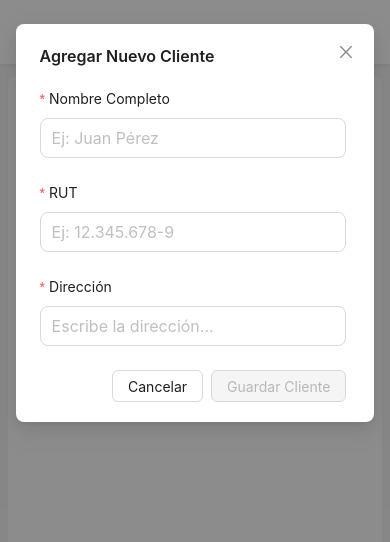
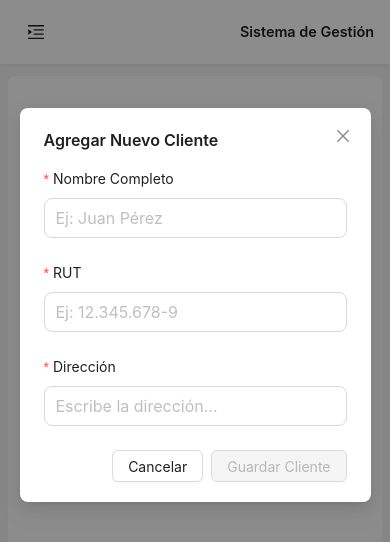
Before and after one commit to antoniofontanilla/Do-a-mantequilla-website, a React (Vite) app: page / in a window 390 px wide. Both pictures are taken after a click on the button "Nuevo Cliente". Shown: the top 542 px of the page. Built offline with nearby package versions, Linux system fonts and the light colour scheme.

Commit message:
style: restaurar vista original manteniendo soporte responsivo

```diff
--- a/src/pages/clientes/ClientesPage.tsx
+++ b/src/pages/clientes/ClientesPage.tsx
@@ -147,9 +147,8 @@ export const ClientesPage: React.FC = () => {
   ];
 
   return (
-    <div style={{ padding: "8px", maxWidth: "1200px", margin: "0 auto" }}>
+    <div style={{ padding: "24px", maxWidth: "1200px", margin: "0 auto" }}>
       <Card
-        styles={{ body: { padding: "12px" } }}
         title={
           <div
             style={{
@@ -157,23 +156,24 @@ export const ClientesPage: React.FC = () => {
               justifyContent: "space-between",
               alignItems: "center",
               flexWrap: "wrap",
-              gap: "8px",
+              gap: "16px",
             }}
           >
-            <Title level={3} style={{ margin: 0, fontSize: "1.1rem" }}>
+            <Title level={2} style={{ margin: 0 }}>
               Gestión de Clientes
             </Title>
             <Button
               type="primary"
               icon={<PlusOutlined />}
               onClick={() => setIsModalOpen(true)}
+              size="large"
             >
               Nuevo Cliente
             </Button>
           </div>
         }
       >
-        {/* TABLA CON SCROLL HORIZONTAL */}
+        {/* TABLA CON SCROLL HORIZONTAL SOLO SI ES NECESARIO */}
         <div style={{ width: "100%", overflowX: "auto" }}>
           <Table
             columns={columns}
@@ -185,7 +185,7 @@ export const ClientesPage: React.FC = () => {
         </div>
       </Card>
 
-      {/* MODAL CREAR CLIENTE OPTIMIZADO PARA MÓVILES */}
+      {/* MODAL CREAR CLIENTE */}
       <Modal
         title="Agregar Nuevo Cliente"
         open={isModalOpen}
@@ -195,22 +195,15 @@ export const ClientesPage: React.FC = () => {
           setDireccionValidada(null);
         }}
         footer={null}
-        width="92%"
-        style={{ maxWidth: "550px", top: 16 }}
-        styles={{
-          body: {
-            maxHeight: "calc(80vh - 80px)",
-            overflowY: "auto",
-            paddingRight: "4px",
-          },
-        }}
+        width="90%"
+        style={{ maxWidth: "600px" }}
         destroyOnClose
       >
         <Form
           form={form}
           layout="vertical"
           onFinish={handleCreate}
-          style={{ marginTop: "12px" }}
+          style={{ marginTop: "16px" }}
         >
           <Form.Item
             name="nombre"
@@ -267,8 +260,7 @@ export const ClientesPage: React.FC = () => {
               display: "flex",
               justifyContent: "flex-end",
               gap: "8px",
-              flexWrap: "wrap",
-              marginTop: "16px",
+              marginTop: "24px",
             }}
           >
             <Button onClick={() => setIsModalOpen(false)}>Cancelar</Button>
@@ -283,7 +275,7 @@ export const ClientesPage: React.FC = () => {
         </Form>
       </Modal>
 
-      {/* MODAL MAPA OPTIMIZADO PARA MÓVILES */}
+      {/* MODAL MAPA */}
       <Modal
         title={`Ubicación de ${selectedCliente?.nombre || "Cliente"}`}
         open={isMapModalOpen}
@@ -293,24 +285,21 @@ export const ClientesPage: React.FC = () => {
             key="close"
             type="primary"
             onClick={() => setIsMapModalOpen(false)}
-            block
           >
             Cerrar
           </Button>,
         ]}
-        width="92%"
-        style={{ maxWidth: "650px", top: 16 }}
+        width="90%"
+        style={{ maxWidth: "700px" }}
       >
         <div
           style={{
             width: "100%",
-            height: "50vh",
-            maxHeight: "350px",
-            minHeight: "220px",
+            height: "400px",
             borderRadius: "8px",
             overflow: "hidden",
             backgroundColor: "#e5e3df",
-            marginTop: "8px",
+            marginTop: "16px",
           }}
         >
           {selectedCliente && (
```
